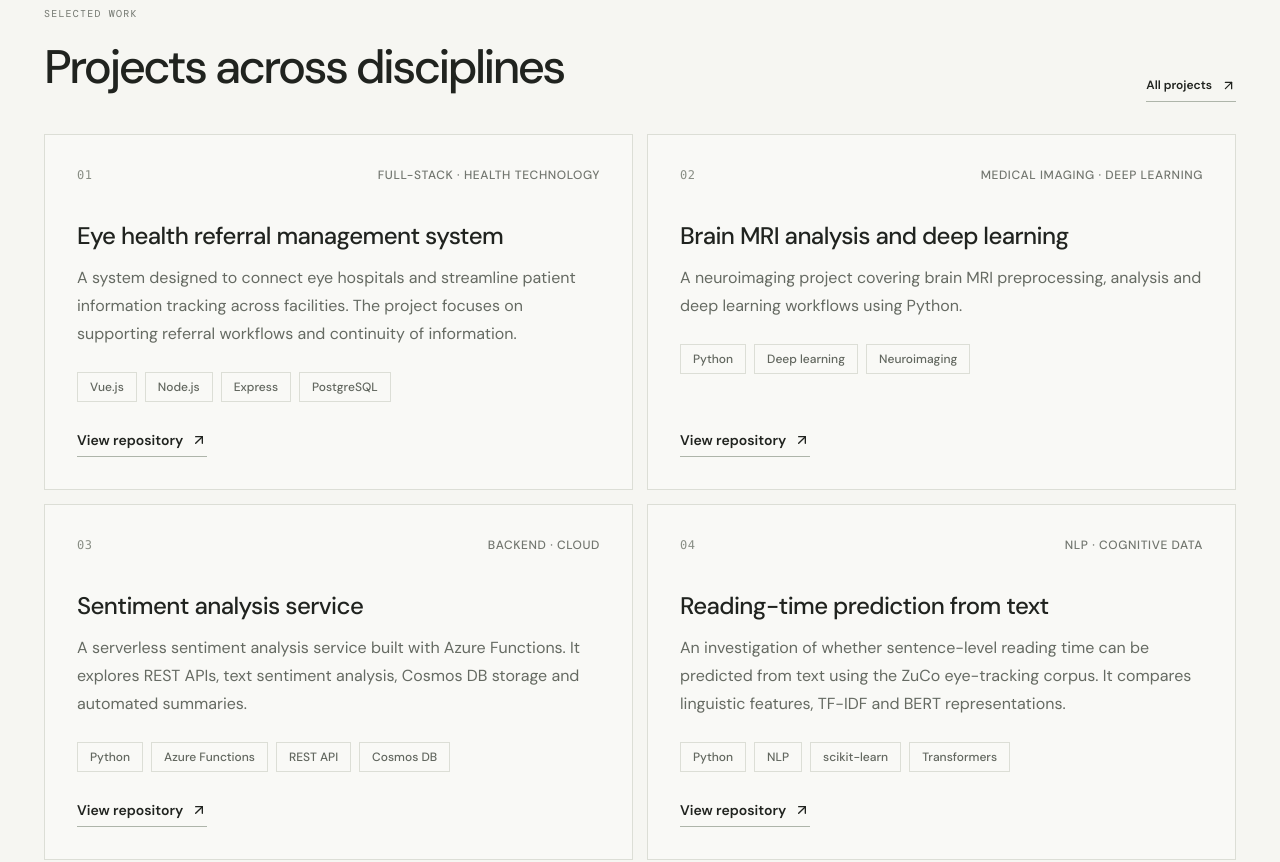
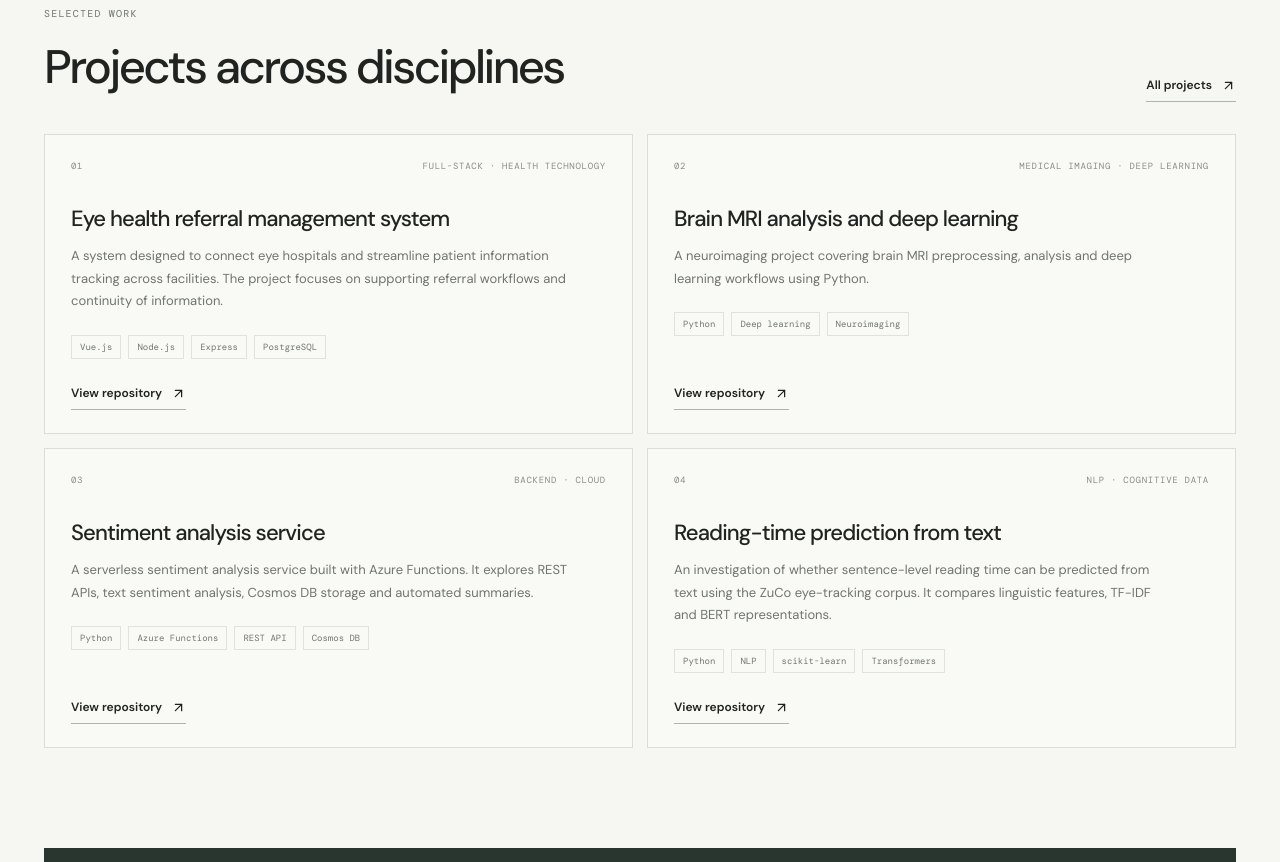
Before and after one commit to bely-lab/Prortfolio_website, a React (Vite) app: page / in a window 1280 px wide. Shown: the part 1160-2022 px from the top of the page. Built offline with nearby package versions, Linux system fonts and the light colour scheme; a web font is replaced by a local one.

Commit message:
project card

```diff
--- a/src/components/ProjectCard.tsx
+++ b/src/components/ProjectCard.tsx
@@ -1,61 +1,20 @@
-
 import { ArrowUpRight } from "lucide-react";
 import type { Project } from "../data/projects";
 
-export function ProjectCard({
-  project,
-  index,
-}: {
-  project: Project;
-  index: number;
-}) {
+export function ProjectCard({ project, index }: { project: Project; index: number }) {
   return (
-    <article className="group flex min-h-[320px] flex-col border border-[#dcded6] bg-white/30 p-6 transition-all duration-300 hover:-translate-y-1 hover:border-[#bfc8bc] hover:bg-white sm:p-8">
-      {/* Project number and category */}
-      <div className="flex items-center justify-between gap-4">
-        <span className="font-mono text-xs tracking-wider text-[#898e85]">
-          {String(index + 1).padStart(2, "0")}
-        </span>
-
-        <span className="text-right text-xs font-medium uppercase tracking-wider text-[#72766f]">
-          {project.category}
-        </span>
+    <article className="project-card">
+      <div className="project-topline">
+        <span className="project-index">{String(index + 1).padStart(2, "0")}</span>
+        <span className="project-category">{project.category}</span>
       </div>
-
-      {/* Project title */}
-      <h3 className="mb-3 mt-9 max-w-lg text-xl font-medium leading-snug tracking-tight text-[#20231f] sm:text-2xl">
-        {project.title}
-      </h3>
-
-      {/* Description */}
-      <p className="max-w-xl text-base leading-7 text-[#656a62]">
-        {project.description}
-      </p>
-
-      {/* Technologies */}
-      <div className="mb-7 mt-6 flex flex-wrap gap-2">
-        {project.stack.map((item) => (
-          <span
-            className="border border-[#dcded6] px-3 py-1.5 text-xs font-medium text-[#62675f]"
-            key={item}
-          >
-            {item}
-          </span>
-        ))}
+      <h3>{project.title}</h3>
+      <p>{project.description}</p>
+      <div className="tag-list">
+        {project.stack.map((item) => <span className="tag" key={item}>{item}</span>)}
       </div>
-
-      {/* Repository link */}
-      <a
-        className="mt-auto inline-flex w-fit items-center gap-2 border-b border-[#aeb5aa] pb-1.5 text-sm font-semibold text-[#20231f] transition-colors hover:text-[#536b62]"
-        href={project.href}
-        target="_blank"
-        rel="noreferrer"
-      >
-        View repository
-        <ArrowUpRight
-          size={16}
-          className="transition-transform duration-200 group-hover:translate-x-0.5 group-hover:-translate-y-0.5"
-        />
+      <a className="text-link" href={project.href} target="_blank" rel="noreferrer">
+        View repository <ArrowUpRight size={15} />
       </a>
     </article>
   );
```
